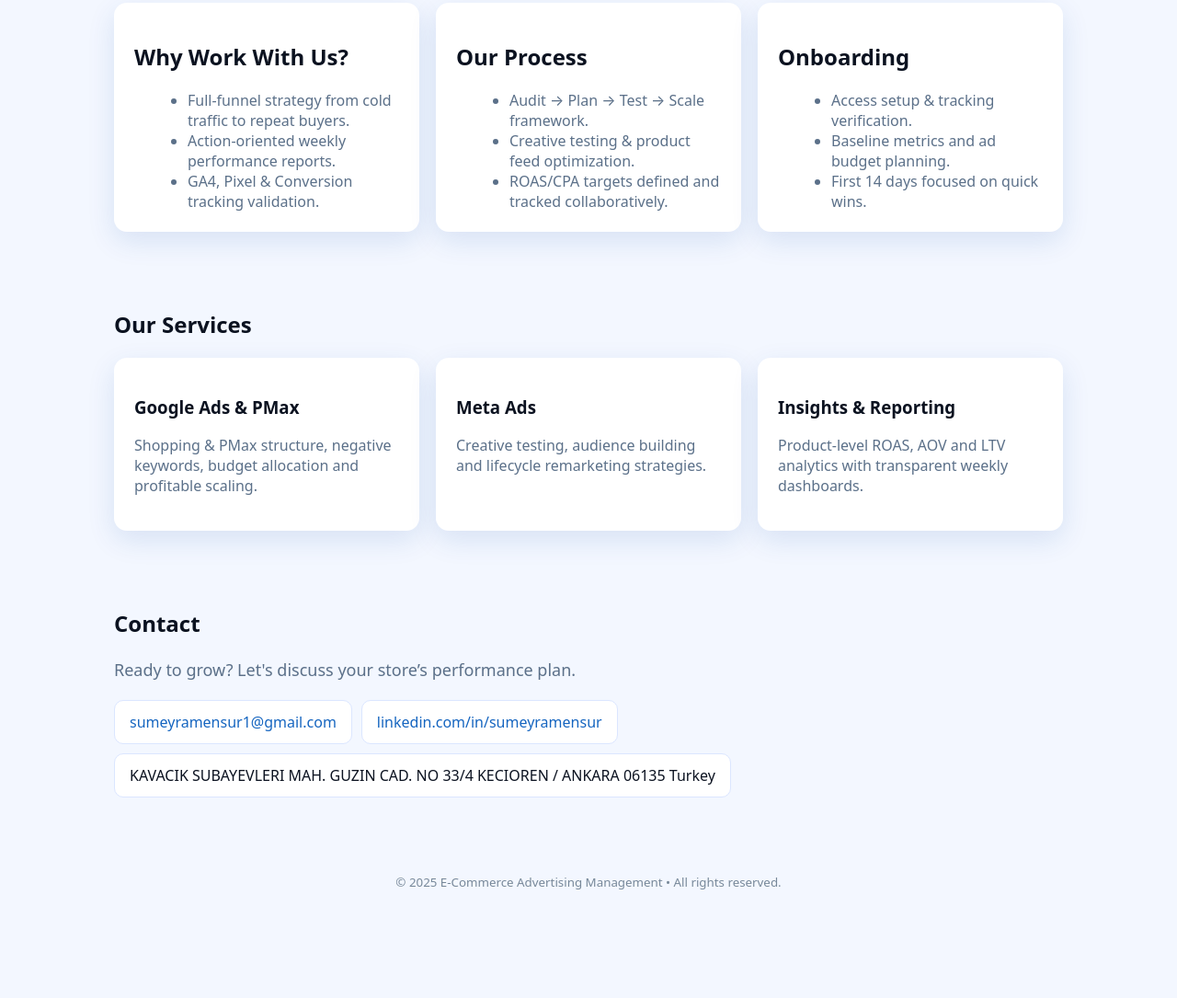
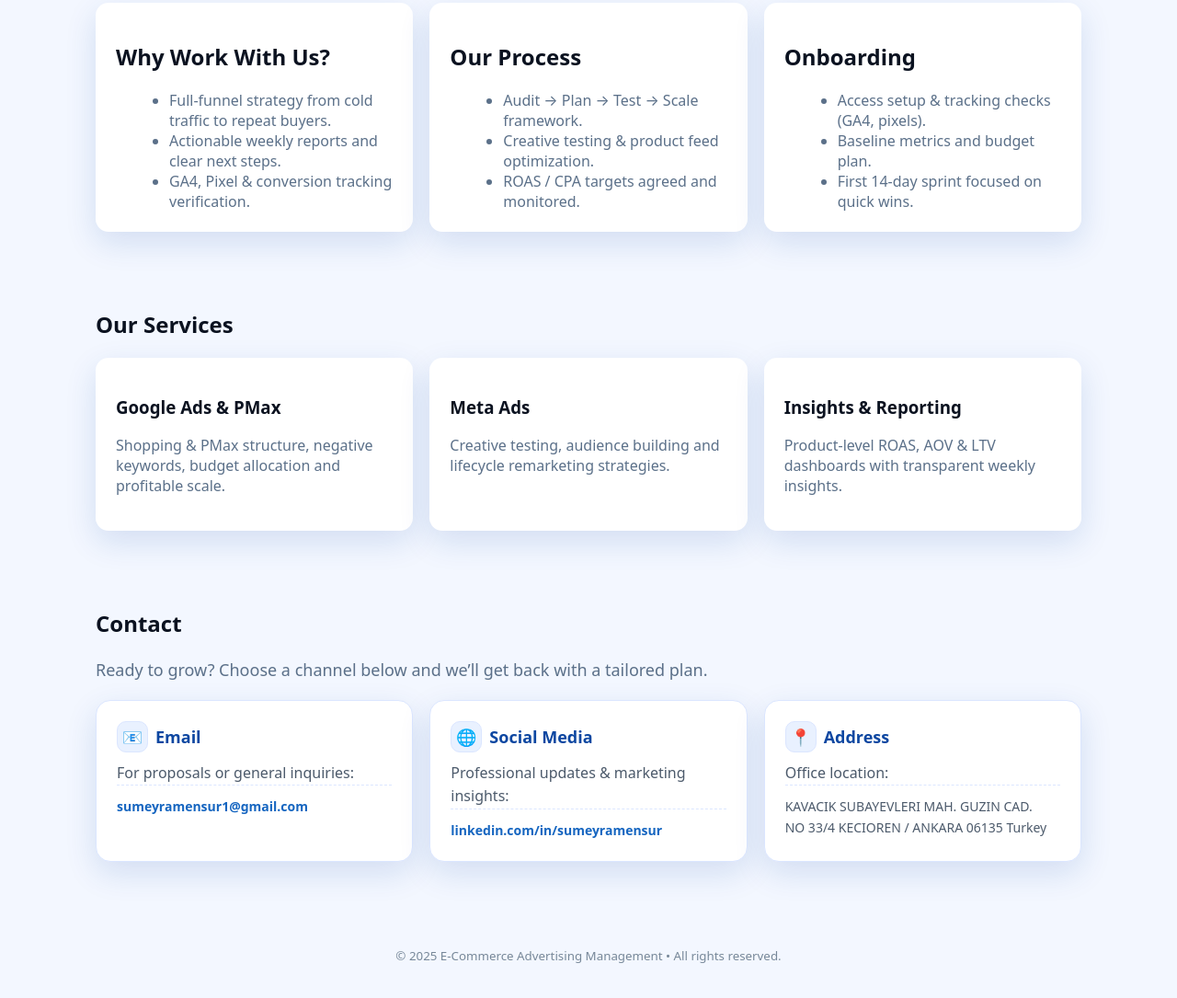
Before and after one commit to abayir25/ecommerce-ads-site, a plain HTML site: page index.html in a window 1280 px wide. Shown: the part 707-1792 px from the top of the page at 92% size. Before the commit the page ends 1718 px from the top, so only its background shows below. Drawn offline with Linux system fonts and the light colour scheme.

Commit message:
Update index.html

```diff
--- a/index.html
+++ b/index.html
@@ -4,58 +4,64 @@
   <meta charset="UTF-8" />
   <meta name="viewport" content="width=device-width, initial-scale=1" />
   <title>E-Commerce Advertising Management</title>
-  <meta name="description" content="Data-driven performance marketing for online stores. Scale revenue with Google and Meta campaigns." />
+  <meta name="description" content="Data-driven performance marketing for online stores. Scale revenue with optimized Google & Meta Ads campaigns." />
   <meta property="og:title" content="E-Commerce Advertising Management" />
-  <meta property="og:description" content="Data-driven performance marketing for online stores. Scale your business with optimized Google & Meta Ads campaigns." />
+  <meta property="og:description" content="Data-driven performance marketing for online stores. Scale with Google & Meta Ads." />
   <meta property="og:type" content="website" />
   <style>
     :root{
       --blue:#0d47a1; --blue-600:#1565c0; --blue-50:#f3f7ff;
       --text:#0b1220; --muted:#5b7089; --white:#fff;
-      --shadow:0 10px 30px rgba(13,71,161,.12);
-      --r:14px; --max:1080px;
+      --shadow:0 12px 34px rgba(13,71,161,.14);
+      --line:#dbe6ff; --r:14px; --max:1120px;
     }
     *{box-sizing:border-box}
-    html,body{margin:0;padding:0;font-family:system-ui,-apple-system,Segoe UI,Inter,Roboto,Arial,sans-serif;color:var(--text);background:var(--blue-50)}
+    html,body{margin:0;padding:0;background:var(--blue-50);color:var(--text);
+      font-family:system-ui,-apple-system,Segoe UI,Inter,Roboto,Arial,sans-serif}
     a{color:var(--blue-600);text-decoration:none}
     .container{max-width:var(--max);margin:0 auto;padding:24px}
+    /* NAV */
     .nav{display:flex;align-items:center;justify-content:space-between;padding:18px 0}
     .brand{display:flex;align-items:center;gap:10px;font-weight:800;color:var(--blue)}
-    .logo{width:36px;height:36px;border-radius:10px;background:linear-gradient(135deg,var(--blue),#3fa9ff);box-shadow:var(--shadow);display:flex;align-items:center;justify-content:center;color:#fff;font-weight:900}
-    .btn{background:var(--blue);color:#fff;border:none;padding:14px 20px;border-radius:999px;font-weight:700;cursor:pointer;box-shadow:var(--shadow)}
+    .logo{width:38px;height:38px;border-radius:10px;background:linear-gradient(135deg,var(--blue),#3fa9ff);
+      box-shadow:var(--shadow);display:flex;align-items:center;justify-content:center;color:#fff;font-weight:900}
+    .btn{background:var(--blue);color:#fff;border:none;padding:14px 20px;border-radius:999px;
+      font-weight:700;cursor:pointer;box-shadow:var(--shadow)}
     .btn:hover{background:var(--blue-600)}
-    .btn.outline{background:#fff;color:var(--blue);border:1px solid #cfe1ff}
+    .btn.outline{background:#fff;color:var(--blue);border:1px solid var(--line)}
+    /* HERO */
     .hero{display:grid;grid-template-columns:1.2fr 1fr;gap:28px;align-items:center;padding:42px 0}
-    .badge{display:inline-flex;gap:8px;align-items:center;background:#e8f1ff;border:1px solid #d9e7ff;color:var(--blue-600);padding:6px 10px;border-radius:999px;font-size:12px;font-weight:700}
+    .badge{display:inline-flex;gap:8px;align-items:center;background:#e8f1ff;border:1px solid #d9e7ff;
+      color:var(--blue-600);padding:6px 10px;border-radius:999px;font-size:12px;font-weight:700}
     h1{font-size:44px;line-height:1.1;margin:14px 0 10px}
-    .lead{font-size:18px;line-height:1.6;color:var(--muted);max-width:65ch}
+    .lead{font-size:18px;line-height:1.6;color:var(--muted);max-width:68ch}
     .kpis{display:grid;grid-template-columns:repeat(4,1fr);gap:16px;margin:26px 0}
     .kpi{background:#fff;border-radius:var(--r);padding:18px;text-align:center;box-shadow:var(--shadow)}
     .kpi strong{display:block;font-size:26px;color:var(--blue)}
     .panel{background:#fff;border-radius:var(--r);padding:22px;box-shadow:var(--shadow)}
     .chips{margin-top:8px}
-    .chip{display:inline-flex;align-items:center;gap:6px;padding:6px 10px;border-radius:999px;background:#f1f5ff;color:#2a4ea3;border:1px solid #dee7ff;font-size:12px;margin:6px 6px 0 0}
+    .chip{display:inline-flex;align-items:center;gap:6px;padding:6px 10px;border-radius:999px;background:#f1f5ff;
+      color:#2a4ea3;border:1px solid #dee7ff;font-size:12px;margin:6px 6px 0 0}
     .grid3{display:grid;grid-template-columns:repeat(3,1fr);gap:18px}
     .section{padding:32px 0}
-    .footer{margin-top:30px;color:#789;text-align:center;padding:18px 0}
-    .contact{display:flex;flex-wrap:wrap;gap:10px;margin-top:10px}
-    .pill{padding:12px 16px;border:1px solid #dbe6ff;border-radius:10px;background:#fff}
-    @media (max-width:920px){
-      .hero{grid-template-columns:1fr}
-      h1{font-size:36px}
-      .grid3{grid-template-columns:1fr}
-      .kpis{grid-template-columns:repeat(2,1fr)}
-    }
+    /* CONTACT (revamped) */
+    .contact-wrap{display:grid;grid-template-columns:repeat(3,1fr);gap:18px}
+    .card{background:#fff;border:1px solid var(--line);border-radius:16px;padding:22px;box-shadow:var(--shadow)}
+    .card h3{margin:0 0 10px;color:var(--blue);font-size:18px;display:flex;align-items:center;gap:8px}
+    .card p{margin:0;color:#4c5a6b;line-height:1.6}
+    .icon{width:34px;height:34px;border-radius:10px;display:inline-flex;align-items:center;justify-content:center;
+      background:#e9f1ff;border:1px solid var(--line);color:var(--blue)}
+    .meta{margin-top:12px;border-top:1px dashed var(--line);padding-top:12px;font-size:14px;color:#6a7c90}
+    .footer{margin-top:40px;color:#789;text-align:center;padding:18px 0}
+    @media (max-width:980px){.hero{grid-template-columns:1fr}.kpis{grid-template-columns:repeat(2,1fr)}}
+    @media (max-width:780px){.grid3,.contact-wrap{grid-template-columns:1fr} h1{font-size:36px}}
   </style>
 </head>
 <body>
   <div class="container">
     <!-- NAV -->
     <nav class="nav">
-      <div class="brand">
-        <div class="logo">EA</div>
-        <span>E-Commerce Ads</span>
-      </div>
+      <div class="brand"><div class="logo">EA</div><span>E-Commerce Ads</span></div>
       <a class="btn" href="#contact">Get Proposal</a>
     </nav>
 
@@ -65,8 +71,8 @@
         <span class="badge">Performance Marketing for Online Stores</span>
         <h1>E-Commerce Advertising Management</h1>
         <p class="lead">
-          We scale revenue with data-driven Google and Meta campaigns.
-          From prospecting to high-ROAS remarketing — we plan, launch, and optimize ads that convert.
+          We scale revenue with data-driven Google & Meta campaigns. From prospecting to high-ROAS remarketing,
+          we plan, launch and optimize ads that convert.
         </p>
         <div style="display:flex;gap:12px;flex-wrap:wrap;margin-top:18px">
           <a class="btn" href="mailto:sumeyramensur1@gmail.com?subject=Proposal%20Request%20-%20E-Commerce%20Ads">Request a Proposal</a>
@@ -100,8 +106,8 @@
           <h2>Why Work With Us?</h2>
           <ul style="margin:8px 0 0 18px;color:var(--muted)">
             <li>Full-funnel strategy from cold traffic to repeat buyers.</li>
-            <li>Action-oriented weekly performance reports.</li>
-            <li>GA4, Pixel & Conversion tracking validation.</li>
+            <li>Actionable weekly reports and clear next steps.</li>
+            <li>GA4, Pixel & conversion tracking verification.</li>
           </ul>
         </div>
         <div class="panel">
@@ -109,15 +115,15 @@
           <ul style="margin:8px 0 0 18px;color:var(--muted)">
             <li>Audit → Plan → Test → Scale framework.</li>
             <li>Creative testing & product feed optimization.</li>
-            <li>ROAS/CPA targets defined and tracked collaboratively.</li>
+            <li>ROAS / CPA targets agreed and monitored.</li>
           </ul>
         </div>
         <div class="panel">
           <h2>Onboarding</h2>
           <ul style="margin:8px 0 0 18px;color:var(--muted)">
-            <li>Access setup & tracking verification.</li>
-            <li>Baseline metrics and ad budget planning.</li>
-            <li>First 14 days focused on quick wins.</li>
+            <li>Access setup & tracking checks (GA4, pixels).</li>
+            <li>Baseline metrics and budget plan.</li>
+            <li>First 14-day sprint focused on quick wins.</li>
           </ul>
         </div>
       </div>
@@ -129,7 +135,7 @@
       <div class="grid3">
         <div class="panel">
           <h3>Google Ads & PMax</h3>
-          <p style="color:var(--muted)">Shopping & PMax structure, negative keywords, budget allocation and profitable scaling.</p>
+          <p style="color:var(--muted)">Shopping & PMax structure, negative keywords, budget allocation and profitable scale.</p>
         </div>
         <div class="panel">
           <h3>Meta Ads</h3>
@@ -137,19 +143,46 @@
         </div>
         <div class="panel">
           <h3>Insights & Reporting</h3>
-          <p style="color:var(--muted)">Product-level ROAS, AOV and LTV analytics with transparent weekly dashboards.</p>
+          <p style="color:var(--muted)">Product-level ROAS, AOV & LTV dashboards with transparent weekly insights.</p>
         </div>
       </div>
     </section>
 
-    <!-- CONTACT -->
+    <!-- CONTACT (revamped with titled cards & icons) -->
     <section id="contact" class="section">
       <h2>Contact</h2>
-      <p class="lead">Ready to grow? Let's discuss your store’s performance plan.</p>
-      <div class="contact">
-        <a class="pill" href="mailto:sumeyramensur1@gmail.com">sumeyramensur1@gmail.com</a>
-        <a class="pill" href="https://www.linkedin.com/in/sumeyramensur/" target="_blank" rel="noopener">linkedin.com/in/sumeyramensur</a>
-        <span class="pill">KAVACIK SUBAYEVLERI MAH. GUZIN CAD. NO 33/4 KECIOREN / ANKARA 06135 Turkey</span>
+      <p class="lead">Ready to grow? Choose a channel below and we’ll get back with a tailored plan.</p>
+
+      <div class="contact-wrap">
+        <!-- Email -->
+        <div class="card">
+          <h3><span class="icon">📧</span> Email</h3>
+          <p>For proposals or general inquiries:</p>
+          <p class="meta">
+            <a href="mailto:sumeyramensur1@gmail.com"><strong>sumeyramensur1@gmail.com</strong></a>
+          </p>
+        </div>
+
+        <!-- Social -->
+        <div class="card">
+          <h3><span class="icon">🌐</span> Social Media</h3>
+          <p>Professional updates & marketing insights:</p>
+          <p class="meta">
+            <a href="https://www.linkedin.com/in/sumeyramensur/" target="_blank" rel="noopener">
+              <strong>linkedin.com/in/sumeyramensur</strong>
+            </a>
+          </p>
+        </div>
+
+        <!-- Address -->
+        <div class="card">
+          <h3><span class="icon">📍</span> Address</h3>
+          <p>Office location:</p>
+          <p class="meta">
+            KAVACIK SUBAYEVLERI MAH. GUZIN CAD.<br>
+            NO 33/4 KECIOREN / ANKARA 06135 Turkey
+          </p>
+        </div>
       </div>
     </section>
 
```
